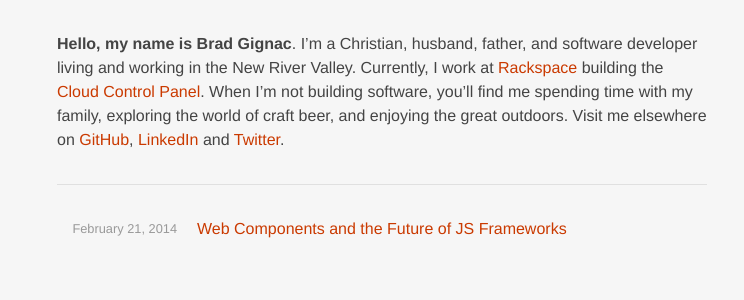
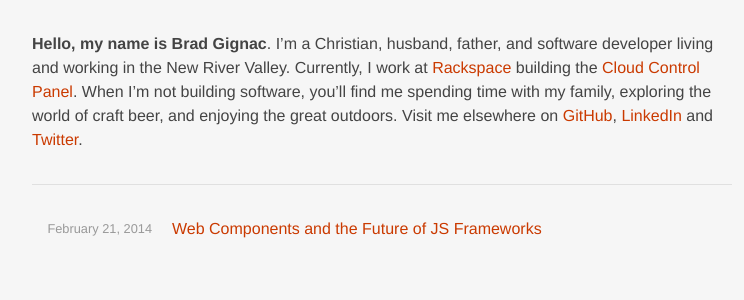
Before and after one commit to bradgignac/bradgignac.github.io, a Jekyll site: the page built from index.md, in a window 1280 px wide. Shown: the top 300 px of the page, without its empty margins (258-1002 px from the left). Built offline with Jekyll 4.4.1, drawn with Linux system fonts in a browser that asks for light colours.

Commit message:
Expand page width to fit title.

```diff
--- a/assets/scss/site.scss
+++ b/assets/scss/site.scss
@@ -1,6 +1,6 @@
 @import "bourbon";
 
-$max-width: em(650);
+$max-width: em(700);
 
 @import "neat";
 @import "normalize";
--- a/assets/stylesheets/site.css
+++ b/assets/stylesheets/site.css
@@ -667,7 +667,7 @@ pre {
 .layout-content,
 .layout-footer {
   *zoom: 1;
-  max-width: 40.625em;
+  max-width: 43.75em;
   margin-left: auto;
   margin-right: auto; }
   .layout-header:before, .layout-header:after,
```
